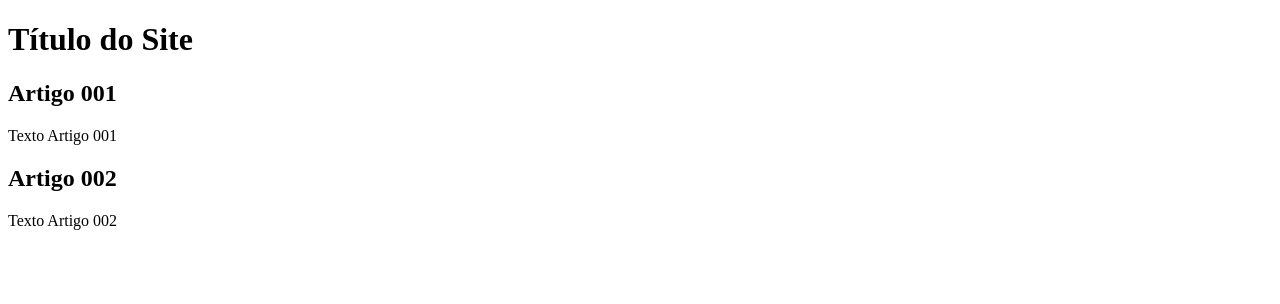
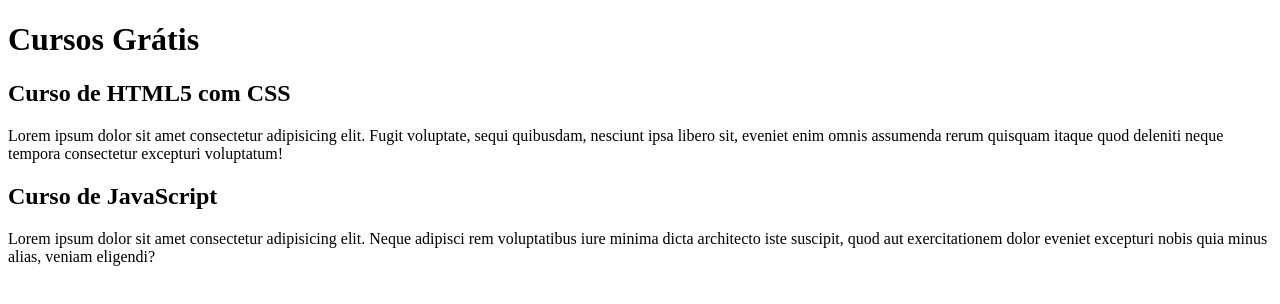
Before and after one commit to LaizCunha/OlaMundo, a plain HTML site: page Projeto-site/index.html in a window 1280 px wide. Drawn offline with Linux system fonts and the light colour scheme.

Commit message:
comecei a escrever o conteúdo

```diff
--- a/Projeto-site/index.html
+++ b/Projeto-site/index.html
@@ -8,15 +8,15 @@
 <body>
     <main>
         <header>
-            <h1>Título do Site</h1>
+            <h1>Cursos Grátis</h1>
         </header>
         <article>
-            <h2>Artigo 001</h2>
-            <p>Texto Artigo 001</p>
+            <h2>Curso de HTML5 com CSS</h2>
+            <p>Lorem ipsum dolor sit amet consectetur adipisicing elit. Fugit voluptate, sequi quibusdam, nesciunt ipsa libero sit, eveniet enim omnis assumenda rerum quisquam itaque quod deleniti neque tempora consectetur excepturi voluptatum!</p>
         </article>
         <article>
-            <h2>Artigo 002</h2>
-            <p>Texto Artigo 002</p>
+            <h2>Curso de JavaScript</h2>
+            <p>Lorem ipsum dolor sit amet consectetur adipisicing elit. Neque adipisci rem voluptatibus iure minima dicta architecto iste suscipit, quod aut exercitationem dolor eveniet excepturi nobis quia minus alias, veniam eligendi?</p>
         </article>
     </main>
 
```
